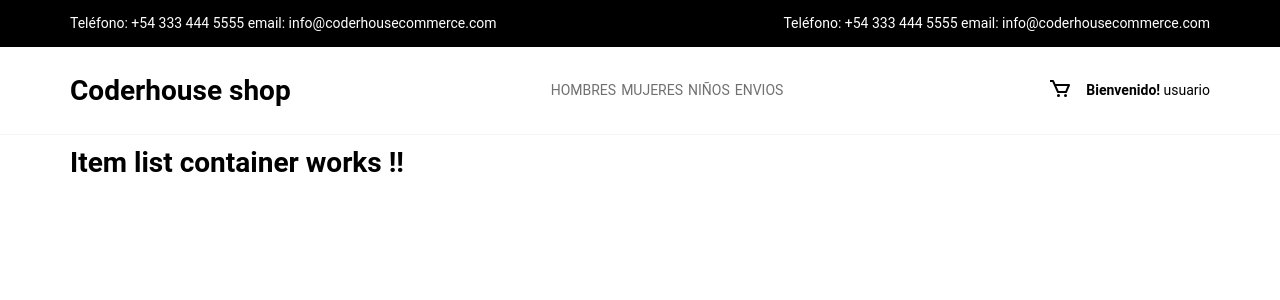
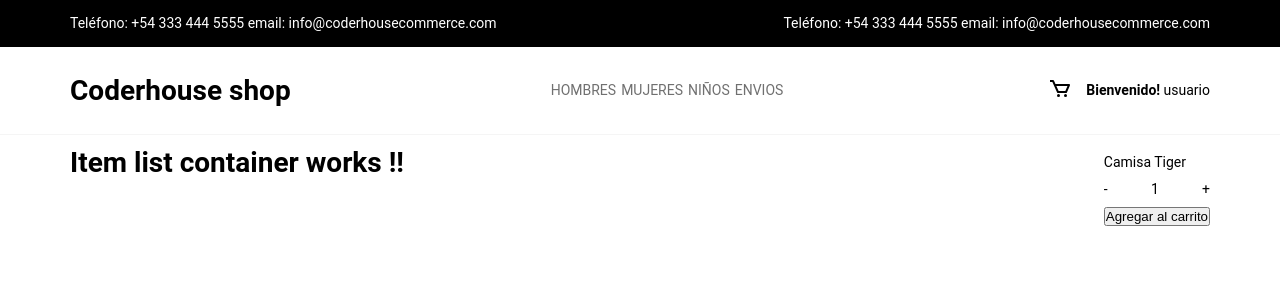
Before and after one commit to gubedev/coderhouse-ecommerce, a React (Create React App) app: page / in a window 1280 px wide. Shown: the top 300 px of the page. Built offline with nearby package versions, Linux system fonts and the light colour scheme.

Commit message:
Desafío: Contador con botón

```diff
--- /dev/null
+++ b/src/components/ItemCount.css
@@ -0,0 +1,10 @@
+.item-count {
+    display: flex;
+    flex-direction: column;
+    justify-content: space-between;
+}
+
+.item-count__quantity {
+    display: flex;
+    justify-content: space-between;
+}
--- /dev/null
+++ b/src/components/ItemCount.js
@@ -0,0 +1,35 @@
+import React, { useState } from "react"
+import "./ItemCount.css"
+
+const ItemCount = ({ product, stock, initial, onAdd }) => {
+
+  const [quantity, setQuantity] = useState(initial)
+
+  const onQuantityChange = e => {
+    if (e === -1 && quantity === 0) return
+    if (e === 1 && quantity >= stock) return
+    setQuantity(quantity + e)
+  }
+
+  const handleAdd = () => {
+    if (quantity === 0) return
+    if (quantity > stock) return
+    onAdd(quantity)
+  }
+
+  return (
+    <div className="item-count">
+      <div className="item-count__product">{product}</div>
+      <div className="item-count__quantity">
+        <div onClick={() => onQuantityChange(-1)}>-</div>
+        <div>{quantity}</div>
+        <div onClick={() => onQuantityChange(+1)}>+</div>
+      </div>
+      <div>
+        <button onClick={handleAdd}>Agregar al carrito</button>
+      </div>
+    </div>
+  )
+}
+
+export default ItemCount
--- a/src/components/ItemListContainer.js
+++ b/src/components/ItemListContainer.js
@@ -1,9 +1,16 @@
 import React from "react"
+import ItemCount from "./ItemCount"
 
 const ItemListContainer = ({ greeting }) => {
   return (
     <div className="container pt-1">
       <h1>{greeting}</h1>
+      <ItemCount
+          product="Camisa Tiger"
+          stock="5"
+          initial={1}
+          onAdd={(q) => console.log(q)}>
+      </ItemCount>
     </div>
   )
 }
```
